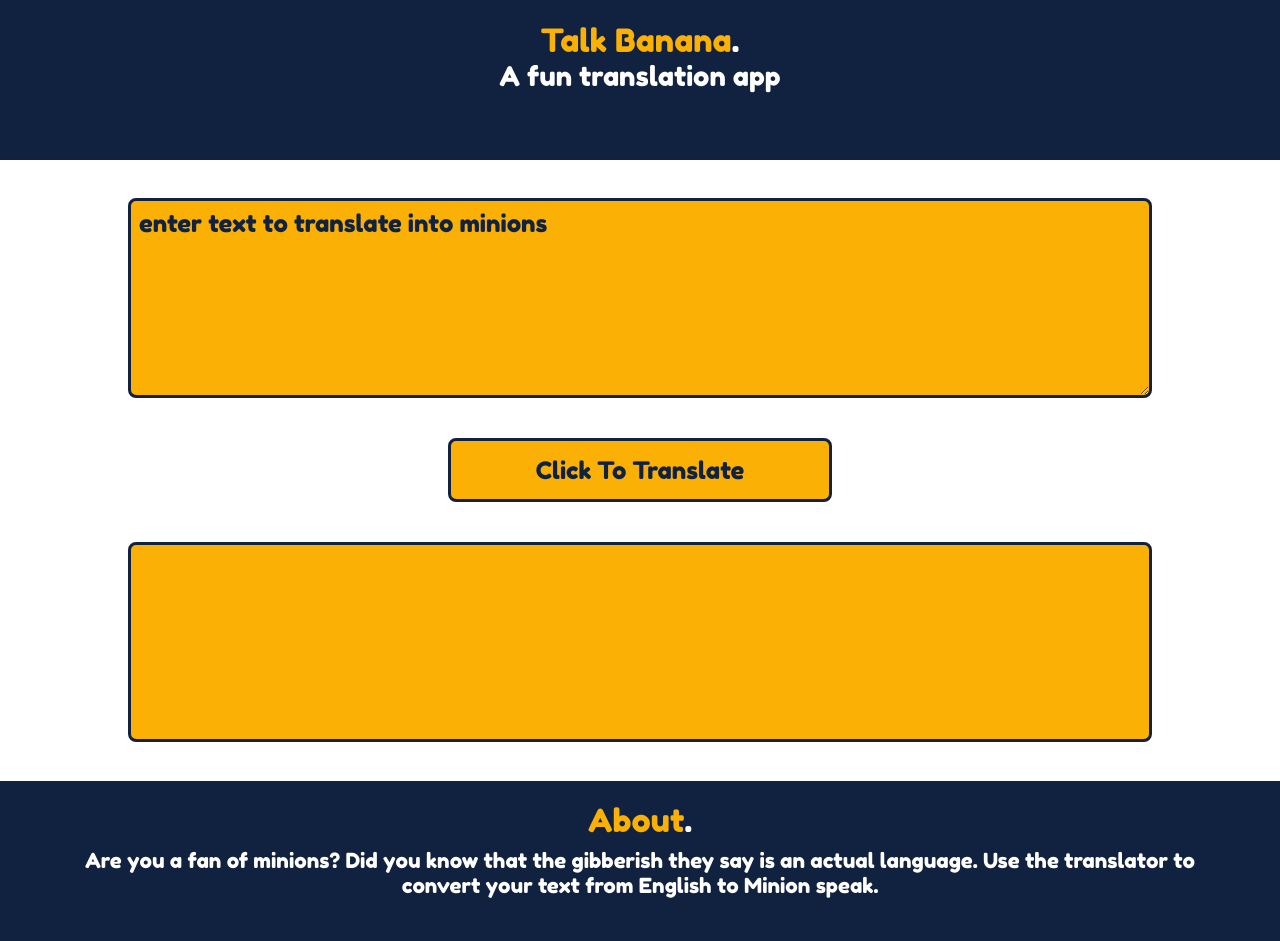
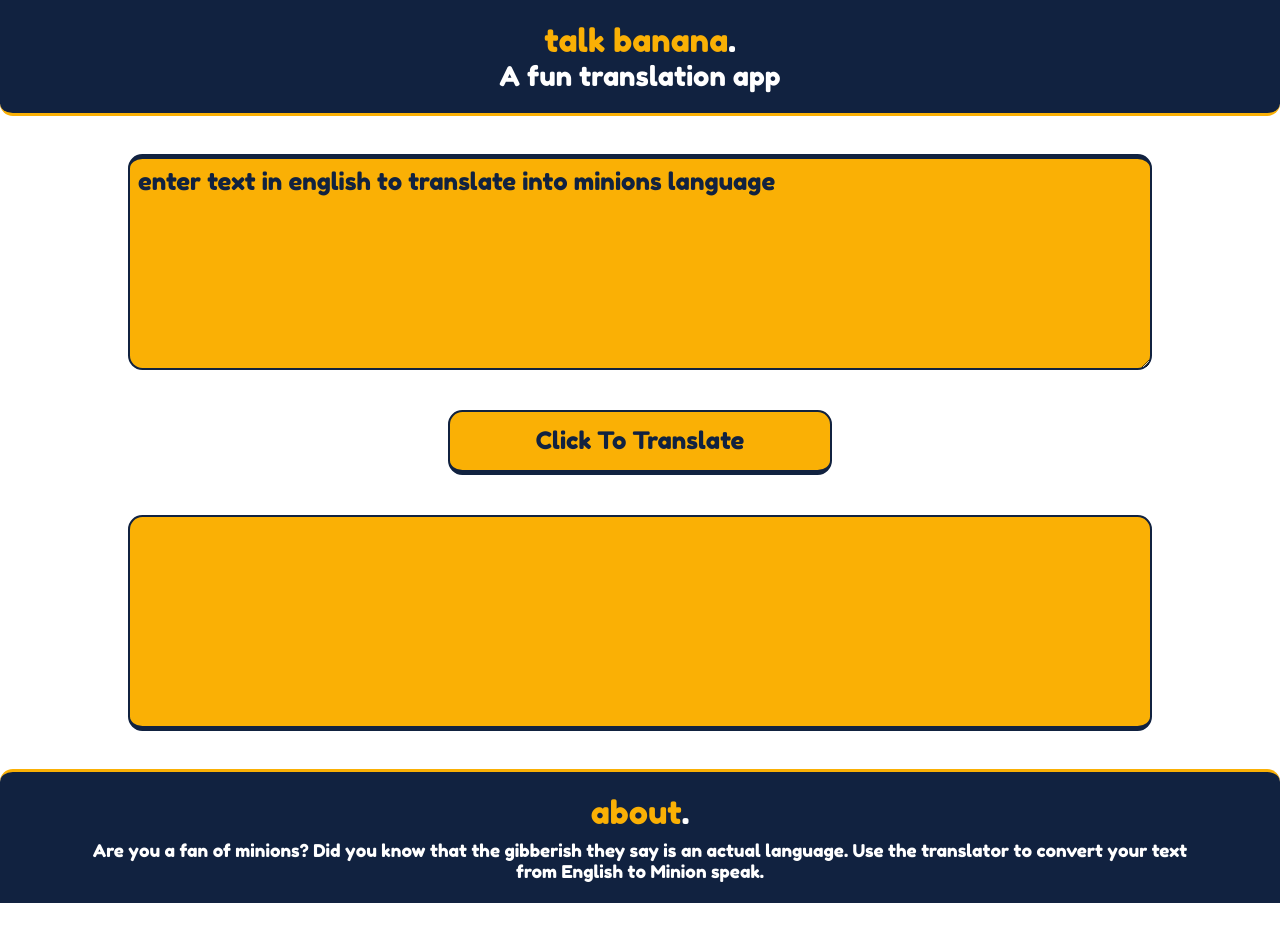
Before and after one commit to sobitp59/Talk-Banana-Fun-Translation-App-neoG-Mark-6, a plain HTML site: page index.html in a window 1280 px wide. After the commit the page ends 903 px from the top, so only its background shows below. Drawn offline with Linux system fonts and the light colour scheme.

Commit message:
files : styling done

```diff
--- a/index.html
+++ b/index.html
@@ -13,18 +13,18 @@
 
     <div class="container">
         <div class="top">
-            <h1 class="top-title">Talk Banana<span class="top-scan">.</span></h1>
+            <h1 class="top-title">talk banana<span class="top-scan">.</span></h1>
             <p class="top-para">A fun translation app</p>
         </div>
 
         <div class="middle">
-            <textarea class="input-area" placeholder="enter text to translate into minions"></textarea>
+            <textarea class="input-area" placeholder="enter text in english to translate into minions language"></textarea>
             <button class="btn-translate">Click To Translate</button>
             <div class="output-area"></div>
         </div>
 
         <div class="bottom">
-            <h1 class="top-title">About<span class="top-scan">.</span></h3>
+            <h1 class="top-title">about<span class="top-scan">.</span></h3>
            <p class="top-para bottom-para"> Are you a fan of minions? Did you know that the gibberish they say is an actual language. Use the translator to convert your text from English to Minion speak.</p>
     </div>
 
--- a/style.css
+++ b/style.css
@@ -15,10 +15,15 @@
 }
 .top{
     width: 100%;
-    height: 20vh;
+    /* position: fixed; */
+    /* top: 0; */
+    /* bottom: 0; */
     background-color: #112240;
     padding: 1.3rem;
-    /* border-radius: 0.5rem; */
+    border-bottom-left-radius: 0.8rem;
+    border-bottom-right-radius: 0.8rem;
+    border-bottom: 3px solid var(--primary-color);
+
 }
 
 .top-title{
@@ -46,20 +51,22 @@ color: #ffff;
     justify-content: center;
     flex-direction: column;
     align-items: center;
+    /* margin-top: 9rem ; */
     margin: 1.4rem 0;
 }
 
 .input-area{
     width: 80%;
-    height: 25vh;
+    height: 27vh;
     margin: 1rem 0;
     font-size: 1.5rem;
     padding: 0.5rem 0.5rem;
     background-color: var(--primary-color);
     color: var(--secondary-color);
-    border-radius: 0.5rem;
+    border-radius: 0.9rem;
     outline: none;
-    border: 3px solid var(--secondary-color);
+    border: 2px solid var(--secondary-color);
+    border-top: 5px solid var(--secondary-color);
 }
 
 ::placeholder{
@@ -74,8 +81,9 @@ color: #ffff;
     padding: 0.9rem;
     border: none;
     margin: 1.5rem 0;
-    border: 3px solid var(--secondary-color);
-    border-radius: 0.5rem;
+    border: 2px solid var(--secondary-color);
+    border-bottom: 5px solid var(--secondary-color);
+    border-radius: 0.9rem;
     font-size: 1.5rem;
 }
 
@@ -86,26 +94,30 @@ color: #ffff;
 
 .output-area{
     width: 80%;
-    height: 25vh;
+    height: 27vh;
     margin: 1rem 0;
     padding: 0.5rem 0.5rem;
     background-color: var(--primary-color);
     color: var(--secondary-color);
-    border-radius: 0.5rem;
+    border-radius: 0.9rem;
     outline: none;
-    border: 3px solid var(--secondary-color)
+    border: 2px solid var(--secondary-color);
+    border-bottom: 5px solid var(--secondary-color);
 }
 
 .bottom{
     width: 100%;
-    height: 20vh;
+    height: auto;
+    /* height: 20vh; */
     background-color: var(--secondary-color);
     color: var(--primary-color);
     padding: 1.3rem 5rem;
-    /* border-radius: 0.5rem; */
+    border-top-left-radius: 0.8rem;
+    border-top-right-radius: 0.8rem;
+    border-top: 3px solid var(--primary-color);
 }
 
 .bottom-para{
-    font-size: 1.3rem;
+    font-size: 1.1rem;
     margin-top: 0.5rem;
 }
```
